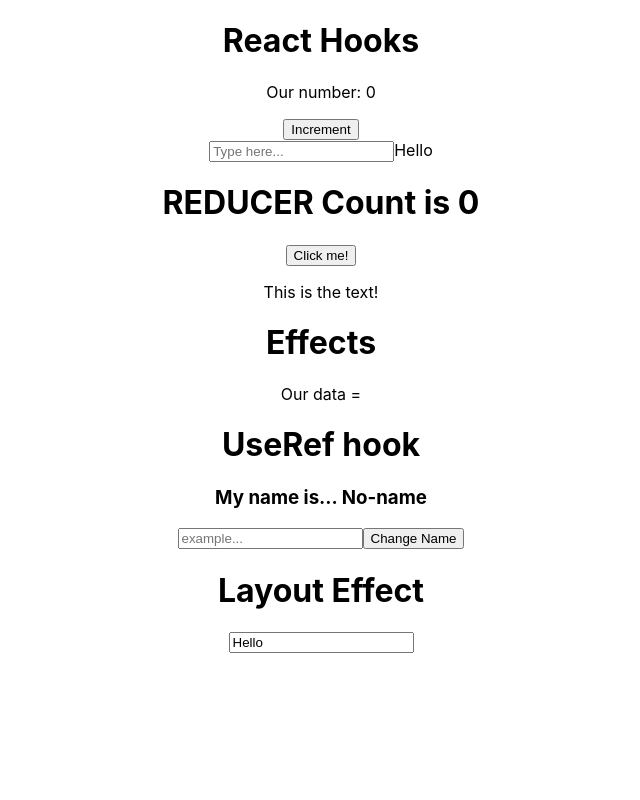
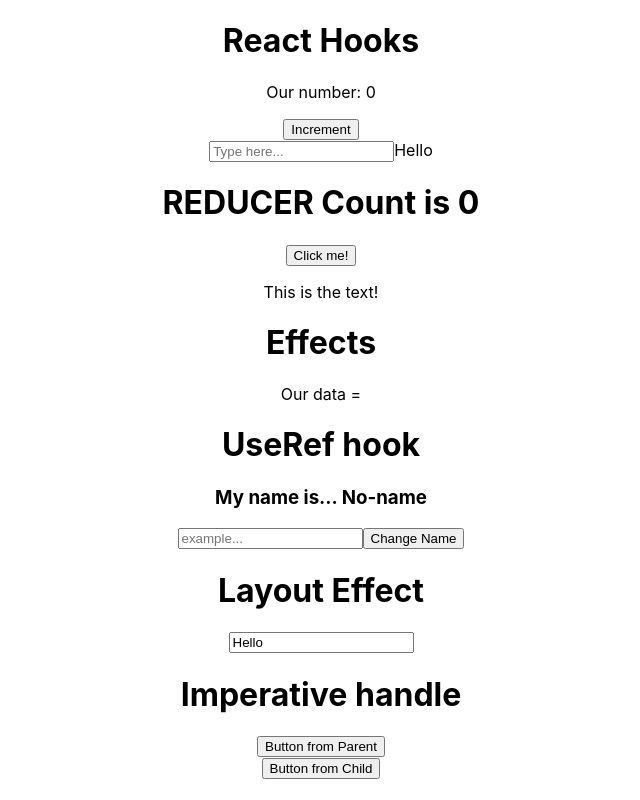
Before and after one commit to SuKaiwen/React-Hooks, a React (Create React App) app: page / in a window 1280 px wide. Shown: the whole page, without its empty margins (319-959 px from the left). Built offline with nearby package versions, Linux system fonts and the light colour scheme; no server answers.

Commit message:
useImperativeHandle

```diff
--- a/src/App.js
+++ b/src/App.js
@@ -6,6 +6,7 @@
 import EffectTutorial from './Components/EffectTutorial';
 import UseRefTutorial from './Components/UseRefTutorial';
 import LayoutEffect from './Components/LayoutEffect';
+import ImperativeHandleTutorial from './Components/ImperativeHandleTutorial';
 
 function App() {
   return (
@@ -16,6 +17,7 @@
       <EffectTutorial />
       <UseRefTutorial />
       <LayoutEffect />
+      <ImperativeHandleTutorial />
     </div>
   );
 }
--- /dev/null
+++ b/src/Components/ChildButton.js
@@ -0,0 +1,23 @@
+import React, { useState, useImperativeHandle, forwardRef } from 'react';
+
+const ChildButton = forwardRef((props, ref) => {
+
+    // forwardRef allows us to accept
+    // a functional component from parent...
+    useImperativeHandle(ref, () => ({
+        // function that returns an object
+        alterToggle(){
+            setToggle(!toggle);
+        },
+    }));
+
+    const [toggle, setToggle] = useState(false);
+    return (
+        <div>
+            <button>Button from Child</button>
+            {toggle && <p>hi...</p>}
+        </div>
+    );
+});
+
+export default ChildButton;
--- /dev/null
+++ b/src/Components/ImperativeHandleTutorial.js
@@ -0,0 +1,22 @@
+import React, {useRef} from 'react';
+import ChildButton from './ChildButton';
+
+function ImperativeHandleTutorial(props) {
+
+    // We can use this for altering children
+    // components from the outside
+    // We can do this by using the button as a reference
+    // and use this reference to call functions
+    // that exists inside child
+    const buttonRef = useRef(null);
+
+    return (
+        <div>
+            <h1>Imperative handle</h1>
+            <button onClick={() => {buttonRef.current.alterToggle();}}>Button from Parent</button>
+            <ChildButton ref={buttonRef}/>
+        </div>
+    );
+}
+
+export default ImperativeHandleTutorial;
```
